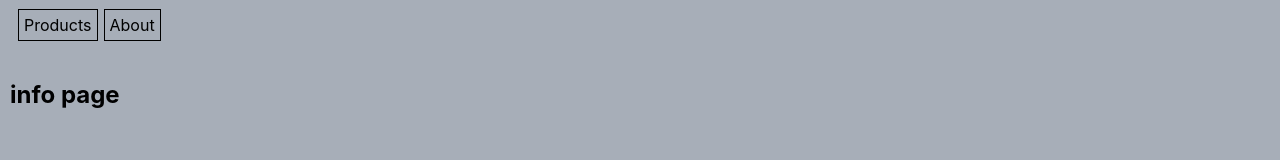
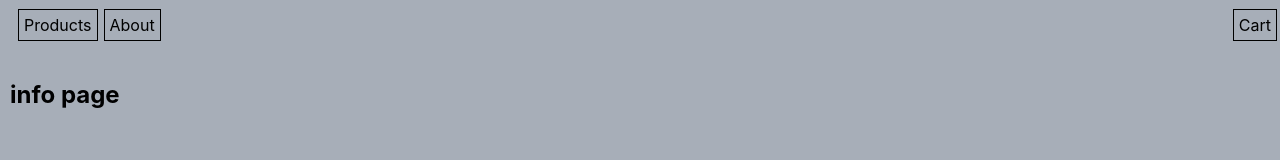
Before and after one commit to eee-vvv/shirt-site, a Next.js app: page /info in a window 1280 px wide. Shown: the top 160 px of the page. Built offline with nearby package versions, Linux system fonts and the light colour scheme.

Commit message:
cart thumbnail boilerplate style

```diff
--- a/components/navbar.tsx
+++ b/components/navbar.tsx
@@ -1,10 +1,11 @@
-import Link from "next/link";
-import React from "react";
-import styles from '../styles/Navbar.module.css'
+import Link from 'next/link';
+import React from 'react';
+import styles from '../styles/Navbar.module.css';
 
 const Navbar = () => {
   return (
-    <nav className={styles.container}>
+    <div className={styles.container}>
+      <nav className={styles.navContainer}>
         <Link href="/">
           <a className={styles.navLink}>Products</a>
         </Link>
@@ -12,6 +13,10 @@ const Navbar = () => {
           <a className={styles.navLink}>About</a>
         </Link>
       </nav>
+      <div className={styles.cartThumbnail}>
+        Cart
+      </div>
+    </div>
   );
 };
 
--- a/styles/Navbar.module.css
+++ b/styles/Navbar.module.css
@@ -1,4 +1,10 @@
 .container {
+  display: flex;
+  justify-content: space-between;
+  align-items: center;
+}
+
+.navContainer {
   padding: 15px;
 }
 
@@ -15,3 +21,17 @@
 .navLink:active {
   background-color: #e889b5;
 }
+
+.cartThumbnail {
+  border: 1px solid black;
+  padding: 5px;
+  margin: 3px;
+}
+
+.cartThumbnail:hover {
+  background-color: #d64086;
+}
+
+.cartThumbnail:active {
+  background-color: #e889b5;
+}
```
Lines whose indentation alone changed are shown as unchanged.
